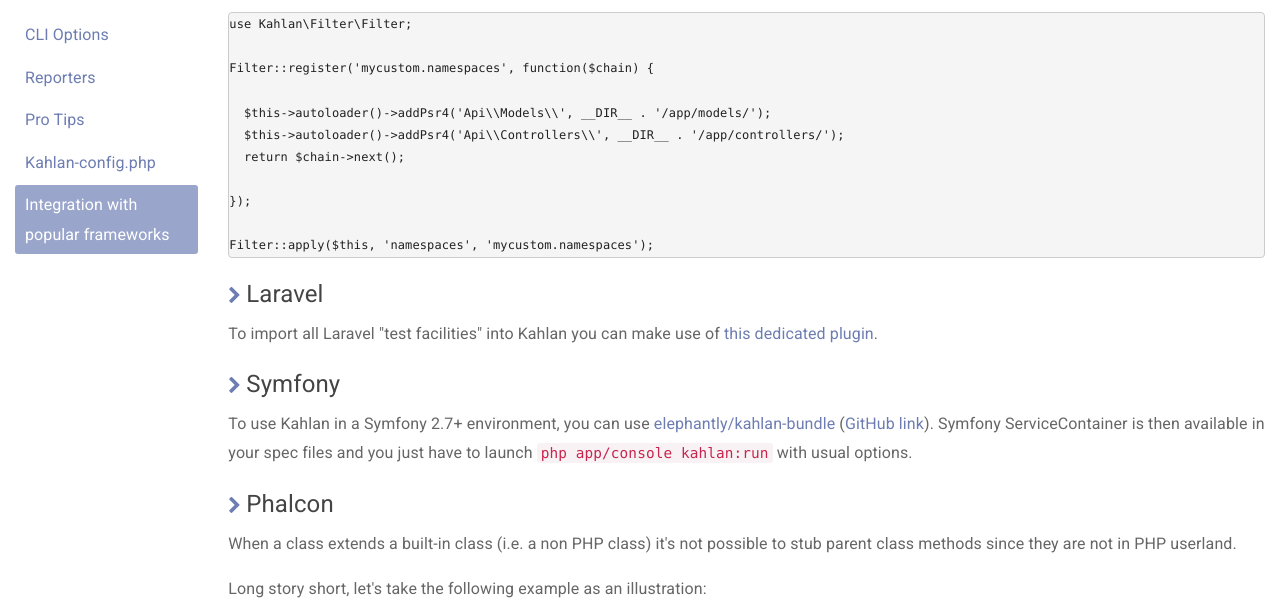
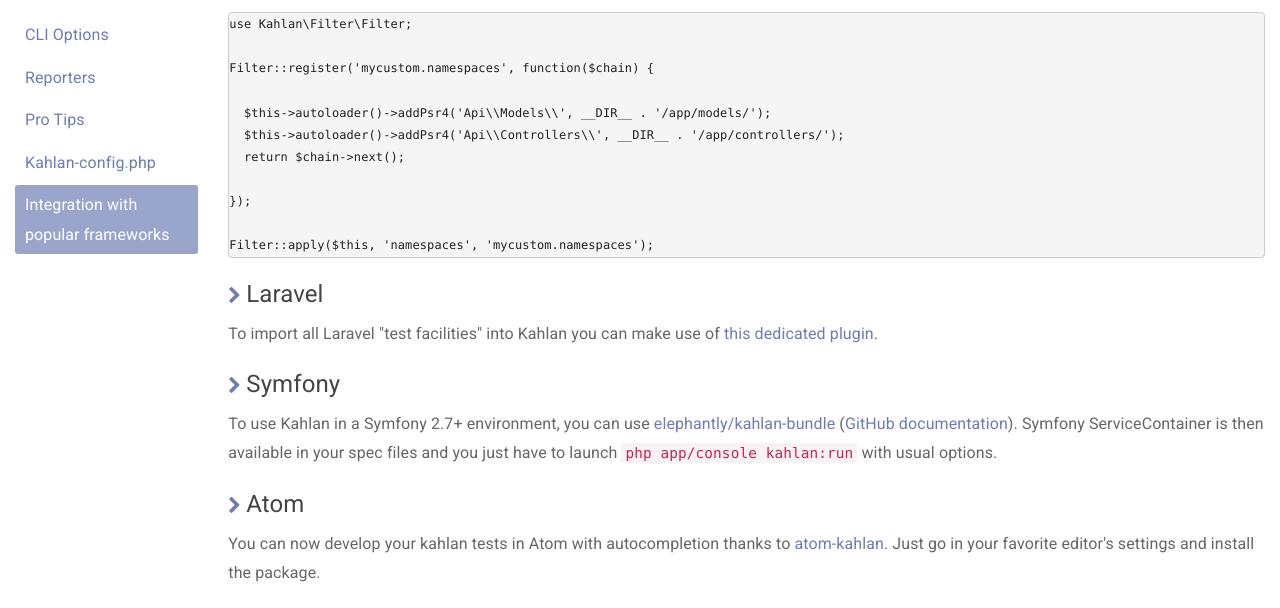
Before and after one commit to kahlan/docs, a plain HTML site: page integration.html in a window 1280 px wide. Shown: the part 342-950 px from the top of the page. Drawn offline with nearby package versions, Linux system fonts and the light colour scheme; a script that the page names is missing.

Commit message:
Website generation with Couscous

```diff
--- a/integration.html
+++ b/integration.html
@@ -109,8 +109,11 @@ Filter::apply($this, 'namespaces', 'mycustom.namespaces');</code></pre>
 <h3 id="laravel">Laravel</h3>
 <p>To import all Laravel &quot;test facilities&quot; into Kahlan you can make use of <a href="https://github.com/jarektkaczyk/laravel-kahlan">this dedicated plugin</a>.</p>
 <h3 id="symfony">Symfony</h3>
-<p>To use Kahlan in a Symfony 2.7+ environment, you can use <a href="https://packagist.org/packages/elephantly/kahlan-bundle">elephantly/kahlan-bundle</a> (<a href="https://github.com/elephantly/kahlan-bundle">GitHub link</a>).
+<p>To use Kahlan in a Symfony 2.7+ environment, you can use <a href="https://packagist.org/packages/elephantly/kahlan-bundle">elephantly/kahlan-bundle</a> (<a href="https://elephantly.github.io/kahlan-bundle/">GitHub documentation</a>).
 Symfony ServiceContainer is then available in your spec files and you just have to launch <code>php app/console kahlan:run</code> with usual options.</p>
+<h3 id="atom">Atom</h3>
+<p>You can now develop your kahlan tests in Atom with autocompletion thanks to <a href="https://github.com/elephantly/atom-kahlan">atom-kahlan</a>.
+Just go in your favorite editor's settings and install the package. </p>
 <h3 id="phalcon">Phalcon</h3>
 <p>When a class extends a built-in class (i.e. a non PHP class) it's not possible to stub parent class methods since they are not in PHP userland.</p>
 <p>Long story short, let's take the following example as an illustration:</p>
```
